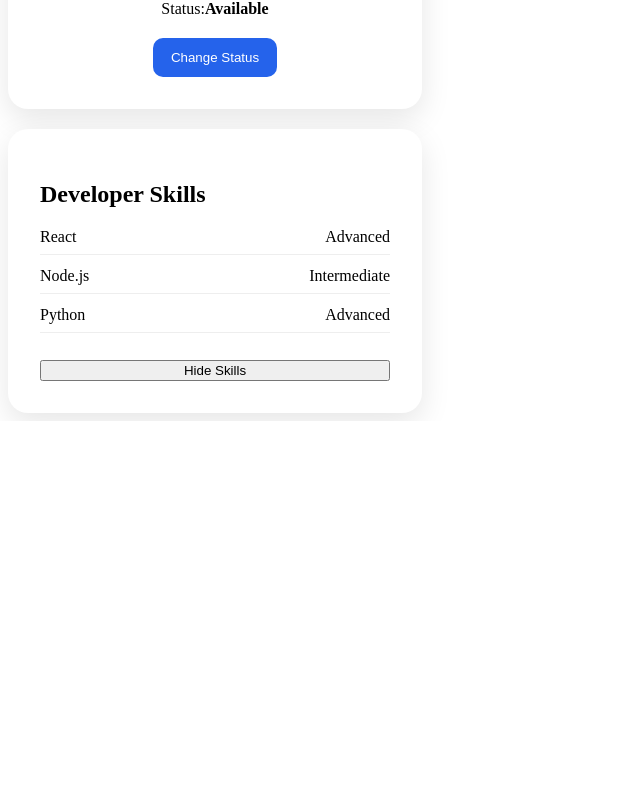
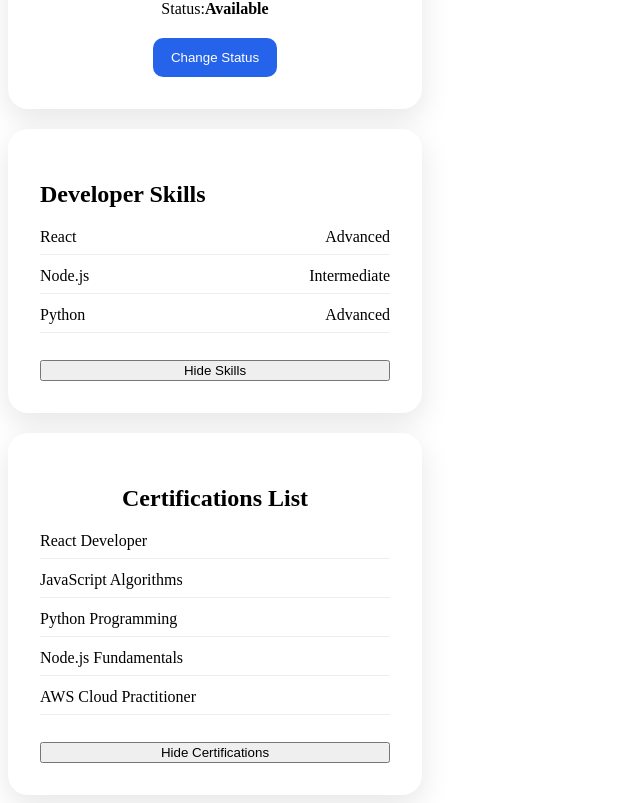
Before and after one commit to Gabbie-Darlin/react-profile-card, a React (Vite) app: page / in a window 1280 px wide. Shown: the part 389-1192 px from the top of the page, without its empty margins (0-640 px from the left). Before the commit the page ends 810 px from the top, so only its background shows below. Built offline with nearby package versions, Linux system fonts and the light colour scheme.

Commit message:
Certifications List added to compoenent folder

```diff
--- a/src/App.jsx
+++ b/src/App.jsx
@@ -1,5 +1,6 @@
 import ProfileCard from "./components/ProfileCard";
 import SkillsList from "./components/SkillsList";
+import CertificationsList from "./components/CertificationsList";
 
 function App() {
     return(
@@ -14,6 +15,8 @@
 
             <SkillsList />
 
+            <CertificationsList />
+
         </div>
     </>
     );
--- /dev/null
+++ b/src/components/CertificationsList.jsx
@@ -0,0 +1,61 @@
+import { useState } from "react";
+import "../styles/CertificationsList.css";
+
+function CertificationsList() {
+    const [showCertifications, setShowCertifications] = useState(true);
+
+    const certifications = [
+        {
+            id: 1,
+            name: "React Developer",
+        },
+         {
+            id: 2,
+            name: "JavaScript Algorithms",
+        },
+         {
+            id: 3,
+            name: "Python Programming",
+        },
+         {
+            id: 4,
+            name: "Node.js Fundamentals",
+        },
+         {
+            id: 5,
+            name: "AWS Cloud Practitioner",
+        },
+    ];
+
+    return (
+
+        <div className="certifications-container">
+            <h2 className="certifications-title">
+                Certifications List
+            </h2>
+
+            {showCertifications &&
+                certifications.map ((certificate) => (
+                    <div
+                        key={certificate.id}
+                        className="certificate-item"
+                    >
+                        <span>{certificate.name}</span>
+                    </div>
+                ))}
+
+            <button
+                className="toggle-button"
+                onClick={() =>
+                    setShowCertifications(!showCertifications)
+                }
+            >
+                {showCertifications
+                    ? "Hide Certifications"
+                    : "Show Certifications" }
+            </button>
+        </div>
+    );
+}
+
+export default CertificationsList;
--- /dev/null
+++ b/src/styles/CertificationsList.css
@@ -0,0 +1,27 @@
+.certifications-container {
+    width: 350px;
+    margin-top: 20px;
+    padding: 2rem;
+    border-radius: 20px;
+    background: white;
+    box-shadow: 0 10px 30px rgba(0, 0, 0, .1);
+}
+
+.certifications-title {
+    margin-bottom: 20px;
+    text-align: center;
+}
+
+.certificate-item {
+    display: flex;
+    justify-content: space-between;
+    margin-bottom: 12px;
+    padding-bottom: 8px;
+    border-bottom: 1px solid #eee;
+
+}
+
+.toggle-button {
+    margin-top: 15px;
+    width: 100%;
+}
```
